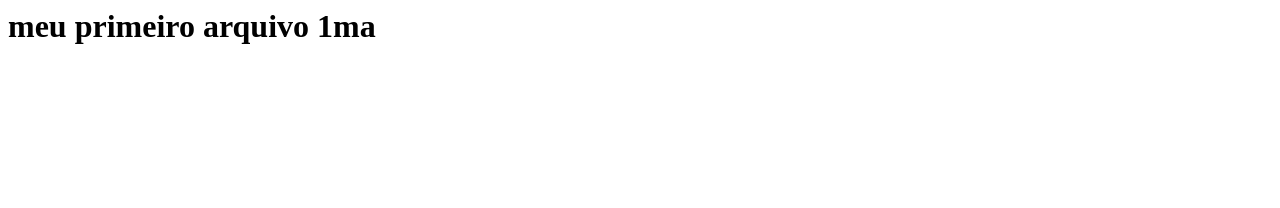
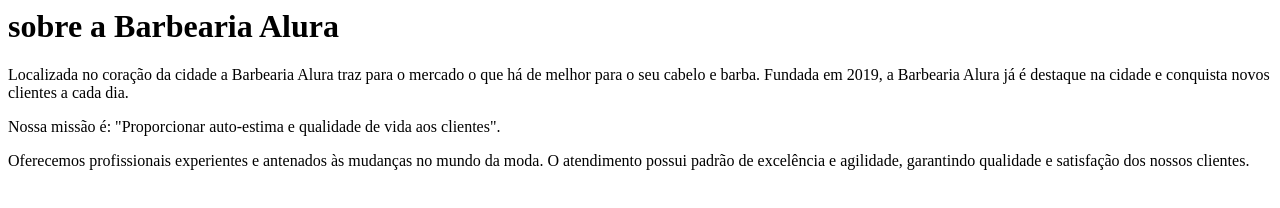
Before and after one commit to ysadoramacie/CEMCA, a plain HTML site: page index.html in a window 1280 px wide. Drawn offline with Linux system fonts and the light colour scheme.

Commit message:
COLOCOU O TEXTO

```diff
--- a/index.html
+++ b/index.html
@@ -1,3 +1,7 @@
-<html>
-<h1> meu primeiro arquivo 1ma <h1>
-<html>
+<h1>sobre a Barbearia Alura</h1>
+
+<P>Localizada no coração da cidade a Barbearia Alura traz para o mercado o que há de melhor para o seu cabelo e barba. Fundada em 2019, a Barbearia Alura já é destaque na cidade e conquista novos clientes a cada dia.</P>
+
+<P.>Nossa missão é: "Proporcionar auto-estima e qualidade de vida aos clientes".</P.>
+
+<P>Oferecemos profissionais experientes e antenados às mudanças no mundo da moda. O atendimento possui padrão de excelência e agilidade, garantindo qualidade e satisfação dos nossos clientes.</P>
```
